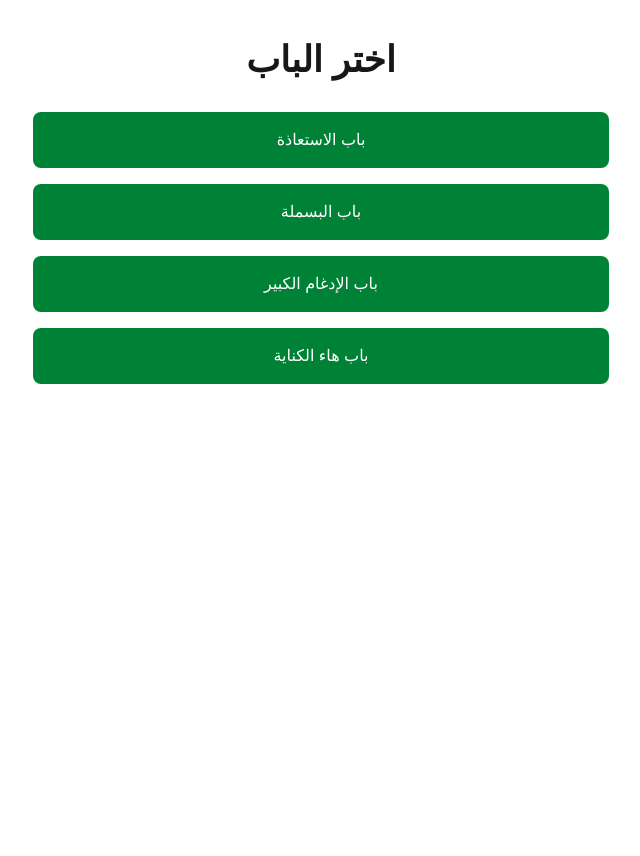
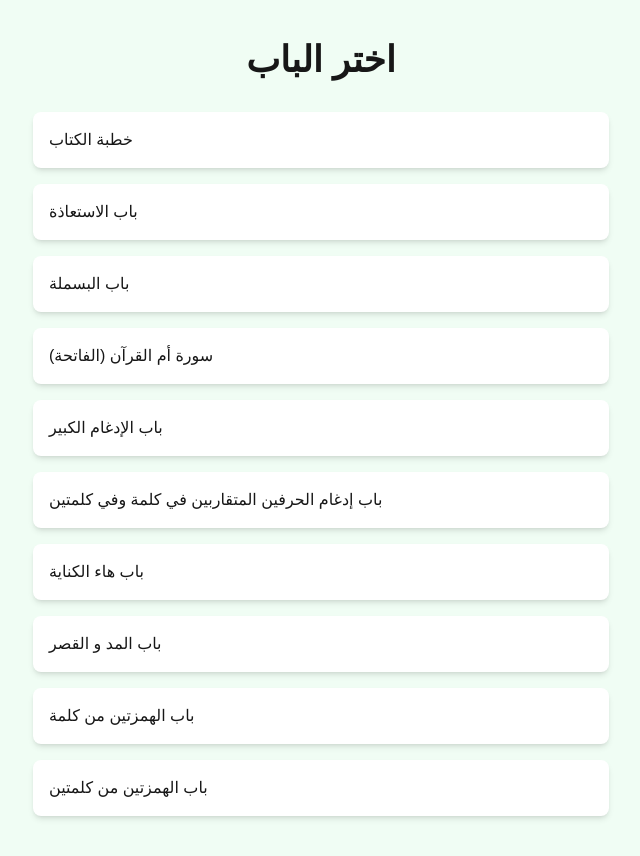
Before and after one commit to Oussama-DevOps/shatibi-agent, a Next.js app: page /chapters in a window 1280 px wide. Shown: the whole page, without its empty margins (319-959 px from the left). Before the commit the page ends 800 px from the top, so only its background shows below. Built offline with nearby package versions, Linux system fonts and the light colour scheme.

Commit message:
Add chapters page and content

```diff
--- /dev/null
+++ b/src/app/chapters/[slug]/page.tsx
@@ -0,0 +1,39 @@
+const chapterNames: Record<string, string> = {
+  "khutbat-al-kitab": "خطبة الكتاب",
+  istiadha: "باب الاستعاذة",
+  basmala: "باب البسملة",
+  "al-fatiha": "سورة أم القرآن (الفاتحة)",
+  "idgham-kabir": "باب الإدغام الكبير",
+  "idgham-harfain":
+    "باب إدغام الحرفين المتقاربين في كلمة وفي كلمتين",
+  "haa-kinaya": "باب هاء الكناية",
+  "mad-w-qasr": "باب المد والقصر",
+  "hamzatain-kalima": "باب الهمزتين من كلمة",
+  "hamzatain-kalimatain": "باب الهمزتين من كلمتين",
+};
+
+
+export default async function ChapterPage({
+  params,
+}: {
+  params: Promise<{ slug: string }>;
+}) {
+  const { slug } = await params;
+
+  const chapterName =
+    chapterNames[slug] || "باب غير معروف";
+
+  return (
+    <main className="min-h-screen p-10 bg-green-50">
+      <h1 className="text-4xl font-bold text-center mb-8">
+        {chapterName}
+      </h1>
+
+      <div className="max-w-3xl mx-auto bg-white p-6 rounded-lg shadow">
+        <p className="text-xl text-center">
+          ستظهر أبيات هذا الباب هنا لاحقاً
+        </p>
+      </div>
+    </main>
+  );
+}
--- a/src/app/chapters/page.tsx
+++ b/src/app/chapters/page.tsx
@@ -1,25 +1,64 @@
+import Link from "next/link";
+
 const chapters = [
-  "باب الاستعاذة",
-  "باب البسملة",
-  "باب الإدغام الكبير",
-  "باب هاء الكناية",
+  {
+    title: "خطبة الكتاب",
+    slug: "khutbat-al-kitab",
+  },
+{
+    title: "باب الاستعاذة",
+    slug: "istiadha",
+  },
+  {
+    title: "باب البسملة",
+    slug: "basmala",
+  },
+{
+    title: "سورة أم القرآن (الفاتحة)",
+    slug: "al-fatiha",
+  },
+  {
+    title: "باب الإدغام الكبير",
+    slug: "idgham-kabir",
+  },
+{
+    title: "باب إدغام الحرفين المتقاربين في كلمة وفي كلمتين",
+    slug: "idgham-harfain",
+  },
+  {
+    title: "باب هاء الكناية",
+    slug: "haa-kinaya",
+  },
+  {
+    title: "باب المد و القصر",
+    slug: "mad-w-qasr",
+  },
+  {
+    title: "باب الهمزتين من كلمة",
+    slug: "hamzatain-kalima",
+  },
+  {
+    title: "باب الهمزتين من كلمتين",
+    slug: "hamzatain-kalimatain",
+  },
 ];
 
 export default function ChaptersPage() {
   return (
-    <main className="min-h-screen p-10">
-      <h1 className="text-4xl font-bold mb-8 text-center">
+    <main className="min-h-screen p-10 bg-green-50">
+      <h1 className="text-4xl font-bold text-center mb-8">
         اختر الباب
       </h1>
 
       <div className="max-w-xl mx-auto space-y-4">
         {chapters.map((chapter) => (
-          <button
-            key={chapter}
-            className="w-full bg-green-700 text-white p-4 rounded-lg"
+          <Link
+            key={chapter.slug}
+            href={`/chapters/${chapter.slug}`}
+            className="block p-4 bg-white rounded-lg shadow-md hover:shadow-lg transition-shadow"
           >
-            {chapter}
-          </button>
+            {chapter.title}
+          </Link>
         ))}
       </div>
     </main>
```
